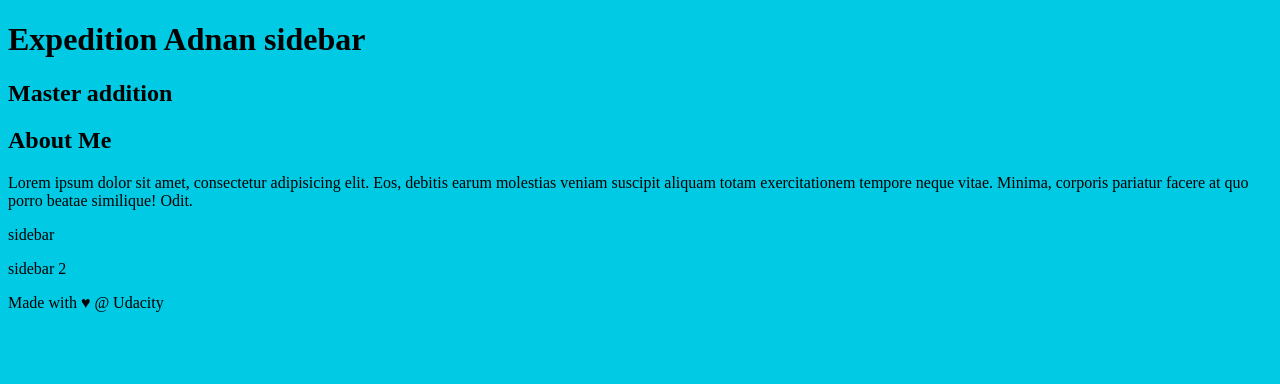
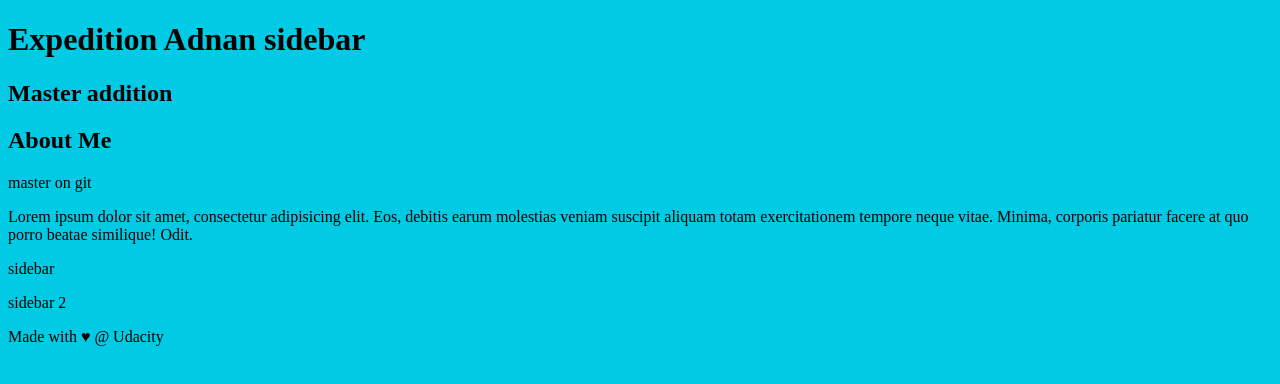
Before and after one commit to aztonic/test, a plain HTML site: page index.html in a window 1280 px wide. Drawn offline with Linux system fonts and the light colour scheme.

Commit message:
Adding index html master to git e enter the commit message for your changes. Lines starting

```diff
--- a/index.html
+++ b/index.html
@@ -22,7 +22,7 @@
 
     <aside>
     <h2>About Me</h2>
-
+    <p> master on git </p>
     <p>Lorem ipsum dolor sit amet, consectetur adipisicing elit. Eos, debitis earum molestias veniam suscipit aliquam totam exercitationem tempore neque vitae. Minima, corporis pariatur facere at quo porro beatae similique! Odit.</p>
 
     <p> sidebar </p>
```
